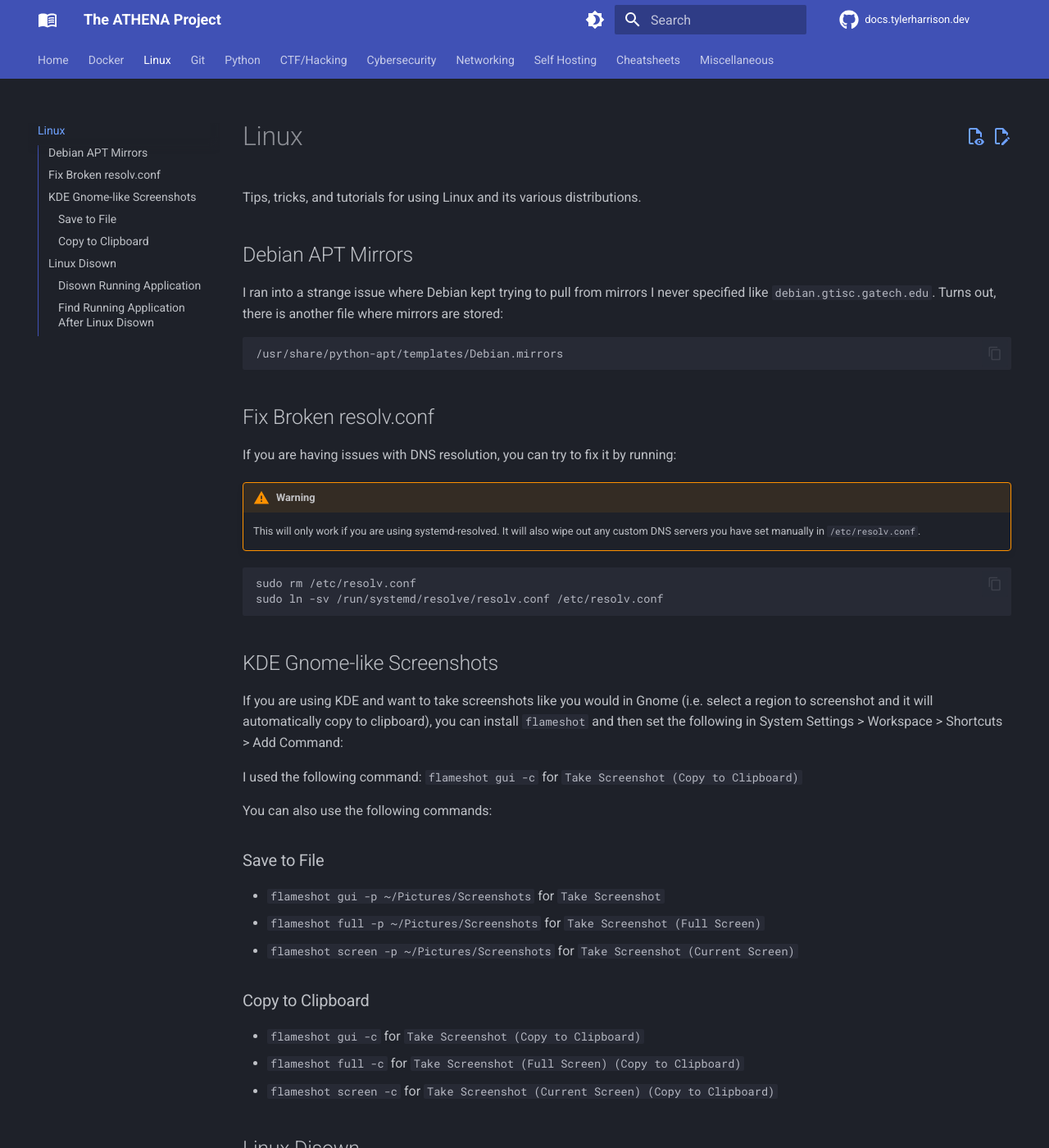
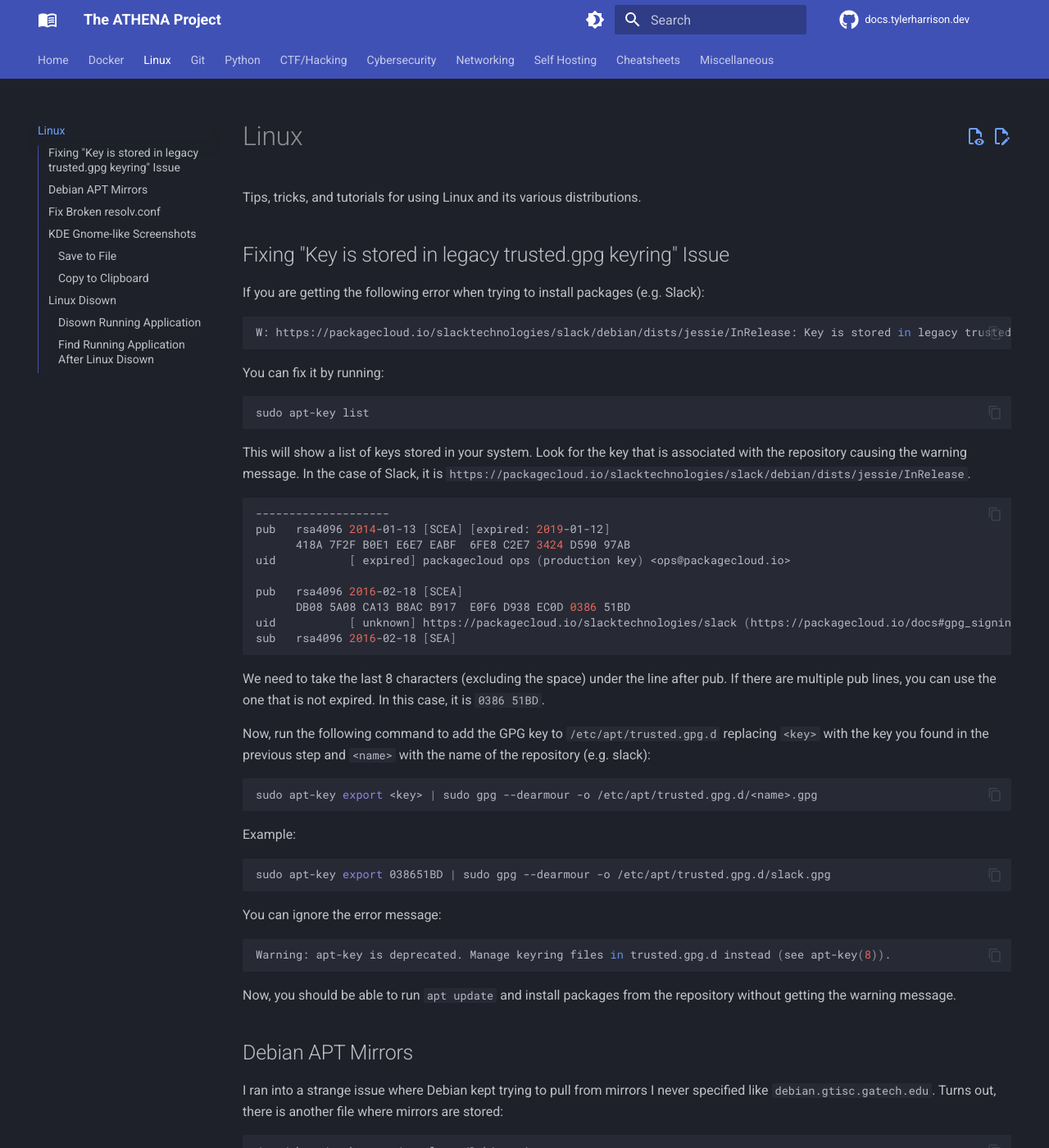
Before and after one commit to williamhatcher/docs.tylerharrison.dev, an MkDocs documentation site: the page built from docs/linux.md, in a window 1280 px wide and 1400 px high. Shown: the whole window at 82% size. Built offline with MkDocs 1.6.1 and Material for MkDocs 9.7.7, drawn with Linux system fonts in a browser that asks for light colours; comment, search, counter and statistics services are not loaded; some of the changed text lies outside the part shown.

Commit message:
Add apt GPG key guide
Signed-off-by: Tyler Harrison <tyleraharrison@gmail.com>

````diff
--- a/docs/linux.md
+++ b/docs/linux.md
@@ -1,6 +1,56 @@
 # Linux
 
 Tips, tricks, and tutorials for using Linux and its various distributions.
+
+## Fixing "Key is stored in legacy trusted.gpg keyring" Issue
+
+If you are getting the following error when trying to install packages (e.g. Slack):
+
+```bash
+W: https://packagecloud.io/slacktechnologies/slack/debian/dists/jessie/InRelease: Key is stored in legacy trusted.gpg keyring (/etc/apt/trusted.gpg), see the DEPRECATION section in apt-key(8) for details.
+```
+
+You can fix it by running:
+
+```bash
+sudo apt-key list
+```
+
+This will show a list of keys stored in your system. Look for the key that is associated with the repository causing the warning message. In the case of Slack, it is `https://packagecloud.io/slacktechnologies/slack/debian/dists/jessie/InRelease`.
+
+```bash
+--------------------
+pub   rsa4096 2014-01-13 [SCEA] [expired: 2019-01-12]
+      418A 7F2F B0E1 E6E7 EABF  6FE8 C2E7 3424 D590 97AB
+uid           [ expired] packagecloud ops (production key) <ops@packagecloud.io>
+
+pub   rsa4096 2016-02-18 [SCEA]
+      DB08 5A08 CA13 B8AC B917  E0F6 D938 EC0D 0386 51BD
+uid           [ unknown] https://packagecloud.io/slacktechnologies/slack (https://packagecloud.io/docs#gpg_signing) <support@packagecloud.io>
+sub   rsa4096 2016-02-18 [SEA]
+```
+
+We need to take the last 8 characters (excluding the space) under the line after pub. If there are multiple pub lines, you can use the one that is not expired. In this case, it is `0386 51BD`.
+
+Now, run the following command to add the GPG key to `/etc/apt/trusted.gpg.d` replacing `<key>` with the key you found in the previous step and `<name>` with the name of the repository (e.g. slack):
+
+```bash
+sudo apt-key export <key> | sudo gpg --dearmour -o /etc/apt/trusted.gpg.d/<name>.gpg
+```
+
+Example:
+
+```bash
+sudo apt-key export 038651BD | sudo gpg --dearmour -o /etc/apt/trusted.gpg.d/slack.gpg
+```
+
+You can ignore the error message:
+
+```bash
+Warning: apt-key is deprecated. Manage keyring files in trusted.gpg.d instead (see apt-key(8)).
+```
+
+Now, you should be able to run `apt update` and install packages from the repository without getting the warning message.
 
 ## Debian APT Mirrors
 
@@ -9,6 +59,8 @@ I ran into a strange issue where Debian kept trying to pull from mirrors I never
 ```bash
 /usr/share/python-apt/templates/Debian.mirrors
 ```
+
+Getting rid of the line with `debian.gtisc.gatech.edu` made the issue happen less frequently, but it looks like Debian sometimes tries to pull from `debian.gtisc.gatech.edu` anyway. This is a complaint I've seen from other people as well.
 
 ## Fix Broken resolv.conf
 
````
